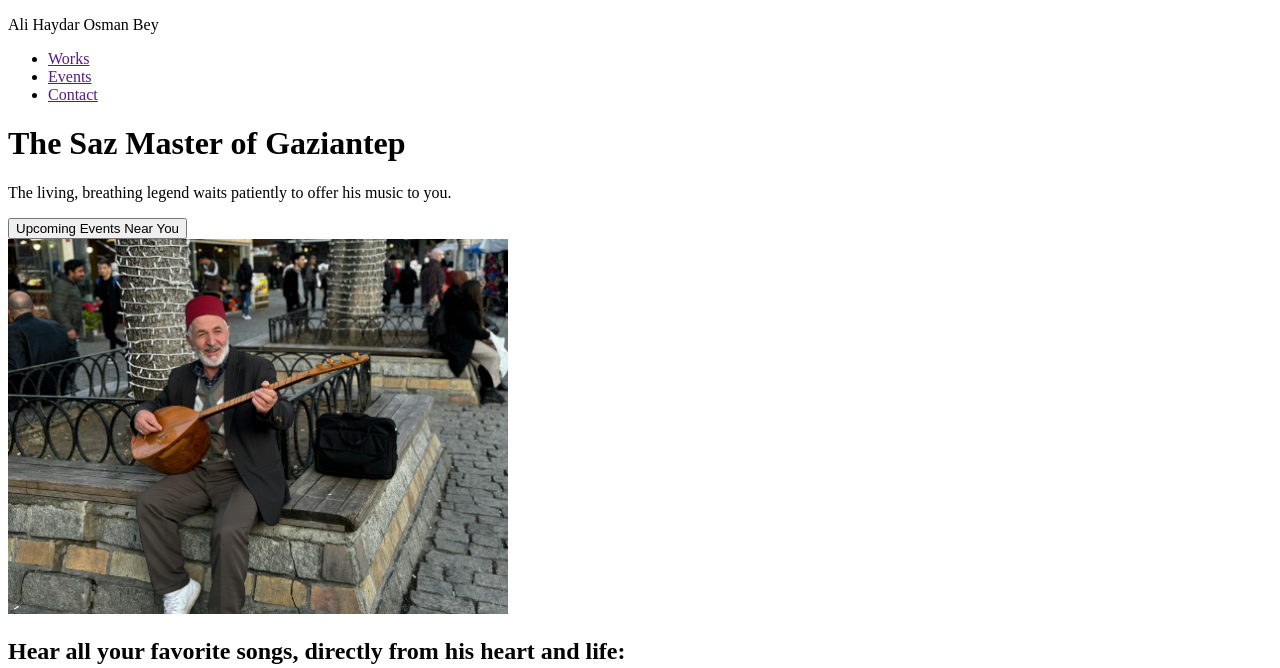
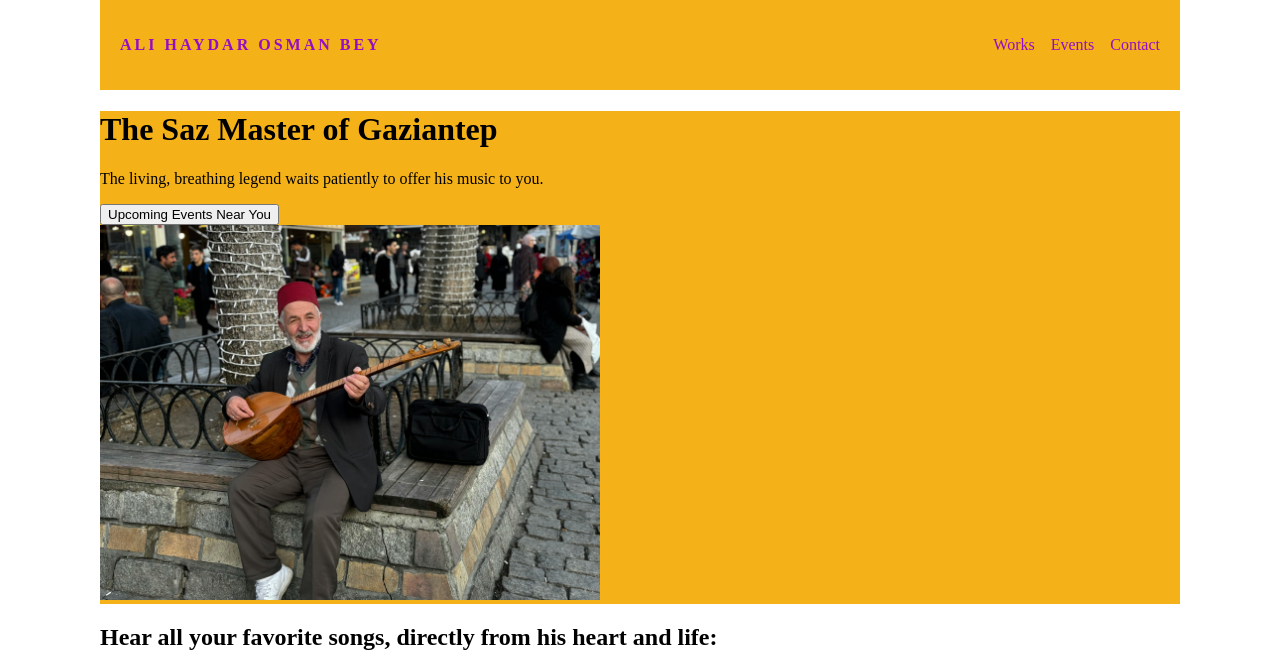
Before and after one commit to joey-largent/landing-page, a plain HTML site: page index.html in a window 1280 px wide. Shown: the top 668 px of the page. Drawn offline with Linux system fonts and the light colour scheme.

Commit message:
Style Header + Adjust body margins

```diff
--- a/index.html
+++ b/index.html
@@ -3,17 +3,19 @@
 <head>
     <meta charset="UTF-8">
     <meta name="viewport" content="width=device-width, initial-scale=1.0">
-    <link rel="stylesheet" href="/styles.css">
+    <link rel="stylesheet" href="styles.css">
     <title>Landing Page</title>
 </head>
 <body>
     <header>
+        <div class="header">
             <p class="header-p">Ali Haydar Osman Bey</p>
             <ul class="navlinks">
                 <li class="nav"><a href="">Works</a></li>
                 <li class="nav"><a href="">Events</a></li>
                 <li class="nav"><a href="">Contact</a></li>
             </ul>
+        </div>
     </header>
 
     <div class="section-1">
--- a/styles.css
+++ b/styles.css
@@ -0,0 +1,46 @@
+body {
+    padding-left: 100px;
+    padding-right: 100px;
+    margin: 0px;
+}
+
+/* Header */
+.header, .section-1 {
+    background-color: #f5b218;
+}
+
+.header-p {
+    font-weight: bold;
+    text-transform: uppercase;
+    letter-spacing: 3px;
+    color: #950cc7;
+}
+
+.header {
+    margin: 0;
+    padding: 20px;
+    display: flex;
+}
+
+.header-p {
+    margin-right: auto;
+}
+
+ul {
+    display: flex;
+    gap: 16px;
+}
+
+
+li {
+    list-style-type: none;
+}
+
+a {
+    text-decoration: none;
+    color: #950cc7;
+}
+
+a:hover {
+    background-color: magenta;
+}
```
Lines whose indentation alone changed are shown as unchanged.
